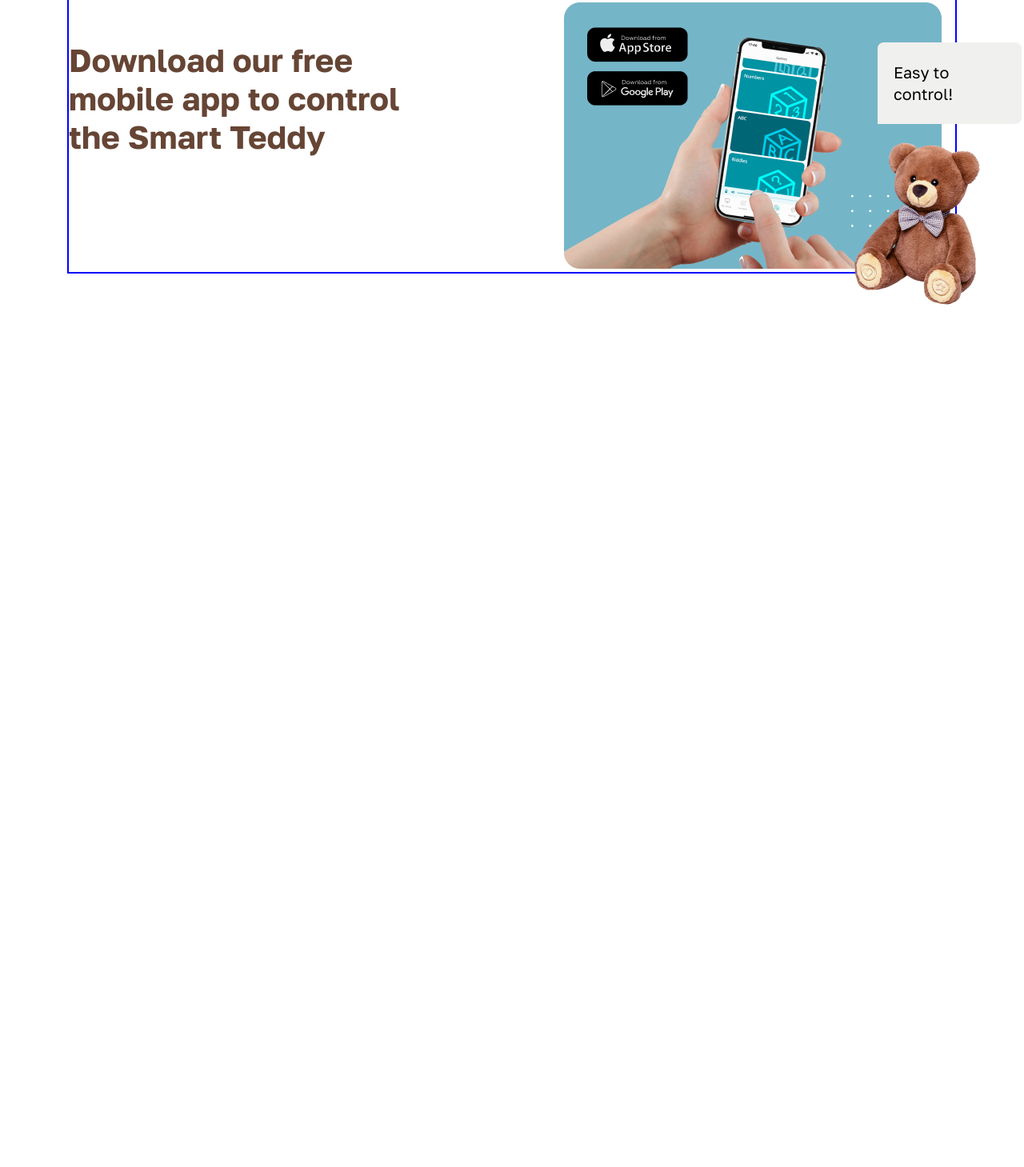
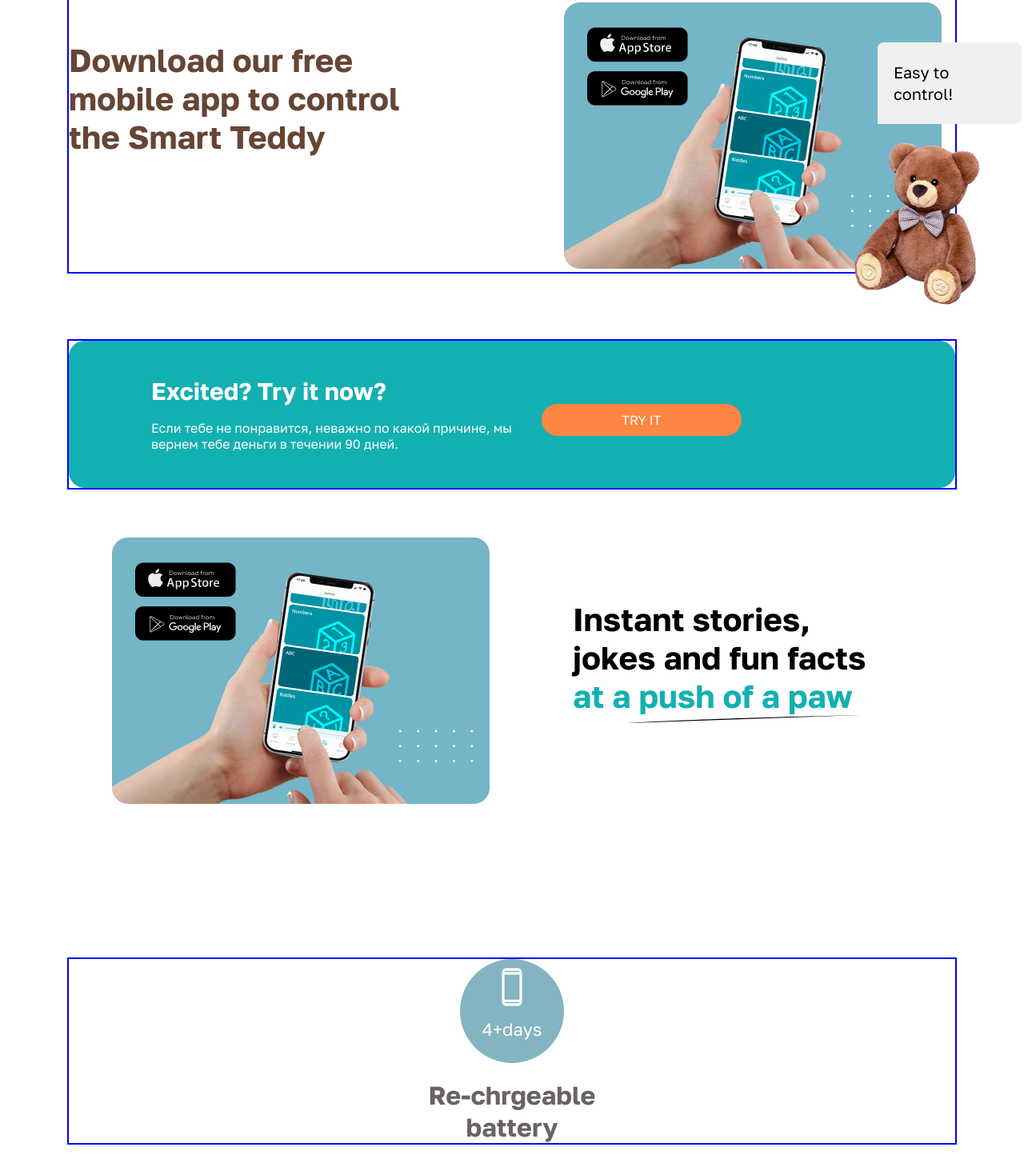
Before and after one commit to AnastasiyaKarpenko/Smart-taddy, a plain HTML site: page index.html in a window 1280 px wide. Shown: the part 1345-2804 px from the top of the page at 80% size. Before the commit the page ends 1769 px from the top, so only its background shows below. Drawn offline with Linux system fonts and the light colour scheme.

Commit message:
add section battery

```diff
--- a/index.html
+++ b/index.html
@@ -74,14 +74,66 @@
           </div>
     </div>
   </section>
+  <section class="offer"> <!-- Такой класс хадается для-->
+    <div class="container">
+        <!-- Создаем див класс-обертку-->
+         <div class="wrapper">
+            <div class="offer-left">  <!-- т.е. понятно, что это левый блок в секции offer,
+            если будет просто оффер, то может быть не так удобно,
+             но впринципе два варианта приемлимы .offer-left/ .offer .left -->
+             <h3> Excited? Try it now?</h3>
+             <p>Если тебе не понравится, неважно по какой причине, мы вернем тебе деньги в течении 90 дней.</p>
+            </div>
+       <a href="">TRY it</a>
+         </div>
+         </div>
+  </section>
+  <!--<section class="fairytailes"> <!--Секция с карточками-->
+    <!--<div class="container">
+        <!--Можно сделать еще один див class=wrap,автоматически размером с контейнер,
+         в который все можно поместить
+         и в css ему моно было бы задавать все свойства overflow:hidden -->
+       <!--  <div class="wrap">
+        <div class="wrapper">
+            <!--Делаем карточки 5 шт -->
+            <!--<div class="fairytailes-card"></div>
+            <div class="fairytailes-card"></div>
+            <div class="fairytailes-card"></div>
+            <div class="fairytailes-card"></div>
+            <div class="fairytailes-card"></div>
+        </div>
+    </div>
+    </div>
+  </section>-->
+  <section class="description">
+    <div class="container-small">
+        <img src="img/Frame_3123393.png" alt="картинка">
+        <h3>Instant stories, jokes and fun facts
+            <span class="color"> at a push of a paw
+                <span class="border"></span>
+        </span>
+    </h3>
 
+    </div>
+  </section>
+  <section class="battery">
+    <div class="container">
+        <div class="circle">
+            <svg xmlns="http://www.w3.org/2000/svg"
+             width="32"
+              height="32"
+              viewBox="0 0 32 32">
+              <path fill="none" stroke="currentColor" stroke-linecap="round"
+              stroke-linejoin="round" stroke-width="2"
+              d="M21 2H11c-1 0-2 1-2 2v24c0 1 1 2 2 2h10c1 0 2-1 2-2V4c0-1-1-2-2-2M9 5h14M9 27h14"/>
+            </svg>
+            <label>4+days</label>
 
-
+        </div>
+        <h4> Re-chrgeable battery </h4>
+    </div>
+  </section>
 
 </body>
 
 </html>
-
-
-</body>
-</html>
--- a/style.css
+++ b/style.css
@@ -200,3 +200,127 @@ header .actions span {
 .card2 .card-left {
   margin-left: 180px;  /*сдвинули картинку вправо*/
 }
+
+.offer .wrapper /*задача контейнера-отцентровать контент, больше ничего не добавляем*/
+{ background-color: rgba(19, 176, 177, 1);
+border-radius: 20px;
+color: #fff;
+padding: 45px 103px;
+}
+.offer-left {
+  width: 484px;
+  display: inline-block;
+
+}
+.offer-left h3{
+  font-size: 30px;
+  margin-bottom: 18px;
+}
+.offer a {
+display: inline-block;
+text-decoration: none;
+  background-color: rgba(255, 133, 67, 1);
+  padding: 10px 100px;
+  border-radius: 20px;
+  color: #fff;
+  text-transform: uppercase;
+  vertical-align: 30px;
+}
+.fairytailes .container{
+  padding: 20px;
+  overflow: hidden;/*если что-то выйдет за пределы контейнера, будет обрезаться*/
+}
+.fairytailes {
+  margin-bottom: 300px;
+}
+.fairytailes .wrap {
+  width: 140%;
+  position: relative;/*делаем позиционирование*/
+  left: -50px;
+
+}
+.fairytailes-card {
+  display: inline-block;
+  margin-right: 15px;
+  border-radius: 10px;
+  width: 220px;
+  height: 290px;
+}
+/*
+.fairytailes-card:nth-child(1){
+  background-color: aqua;
+}
+.fairytailes-card:nth-child(2){
+  background-color: rgb(183, 0, 255);
+}
+.fairytailes-card:nth-child(3){
+  background-color: rgb(255, 0, 0);
+}
+.fairytailes-card:nth-child(4){
+  background-color: rgb(255, 251, 0);
+}
+.fairytailes-card:nth-child(5){
+  background-color: rgb(43, 255, 0);
+}*/
+.description {
+margin-bottom: 100px;
+padding: 60px 0;
+}
+.description h3 {
+  font-size: 40px;
+  display: inline-block;
+  width: 400px;
+  vertical-align: 120px ;
+  margin-left: 100px;
+}
+.description .color {
+  color: rgba(19, 176, 177, 1);
+  position: relative;
+}
+
+/* кривая clip-patch */
+.description .color::after {
+  background-color: red;
+  content: "";
+  position: absolute;
+  bottom: -10px;
+  left: 70px;
+  width: 320px;
+  height: 10px; /* высота области с линией */
+  background-color: black;/* цвет линии*/
+  clip-path: path("M0,10 C0,10 75,5 290,0");
+
+
+}
+.battery {
+  padding: 28px 0;
+  text-align: center;
+
+}
+.battery .circle
+{ display: inline-block;
+background-color: rgb(132, 179, 194);
+width: 130px ;
+height:130px ;
+border-radius: 50%;
+}
+.circle label {
+  margin: 0 auto;
+  color: #fff;
+  font-size: 22px;
+}
+.battery .circle svg  {
+margin: 15px auto 10px;
+  width: 100px;
+  height: 50px;
+margin-top: 10px;
+color: #fff;
+}
+h4 {
+  text-align: center;
+  width: 250px;
+  margin: 20px auto 0;
+  color: #696363;
+  line-height: 40px;
+  font-size: 32px;
+}
```
